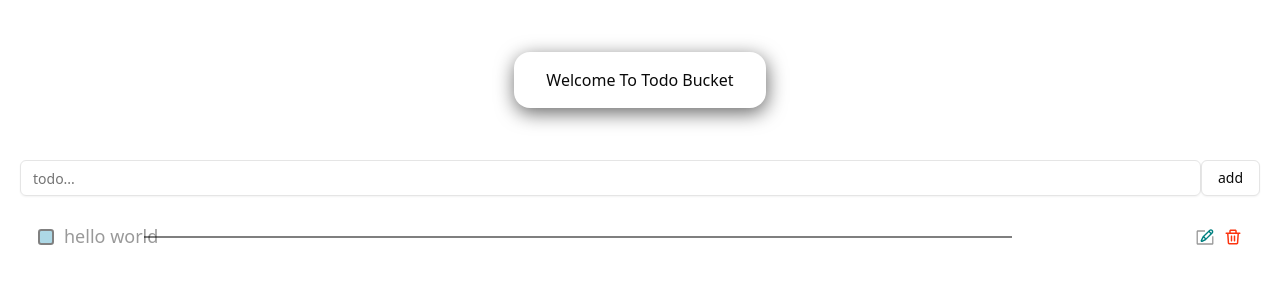
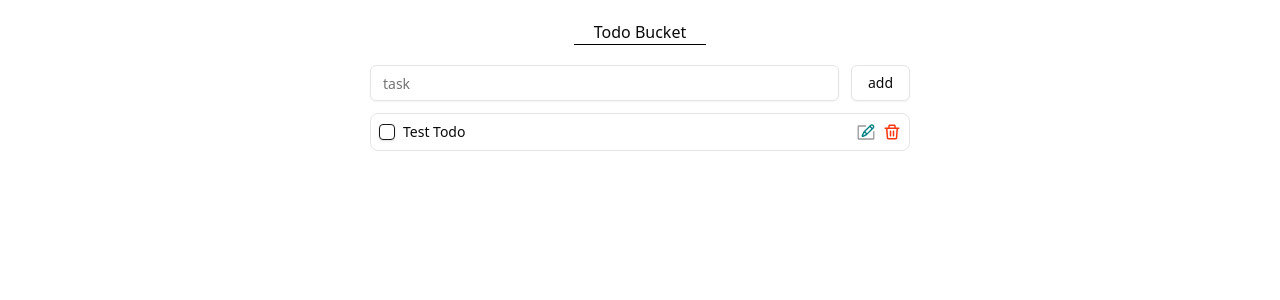
Before and after one commit to codingdestro/TodoApp, a React (Vite) app: page / in a window 1280 px wide. Shown: the top 300 px of the page. Built offline with nearby package versions, Linux system fonts and the light colour scheme.

Commit message:
update - Todo list

```diff
--- a/src/App.tsx
+++ b/src/App.tsx
@@ -1,5 +1,4 @@
 import Todo from "./components/Todo";
-import Header from "./components/Header";
 import TodoList from "./components/TodoList";
 import todoType from "./app.ts";
 import { useState } from "react";
@@ -11,8 +10,8 @@ function App() {
   });
   const [todoList, setTodoList] = useState<todoType[]>([
     {
-      todo: "hello world",
-      done: true,
+      todo: "Test Todo",
+      done: false,
     },
   ]);
   const addTodo = (todo: string) => {
@@ -43,8 +42,11 @@ function App() {
   };
 
   return (
-    <div className="px-5">
-      <Header />
+    <div className="p-5 flex gap-5 flex-col items-center">
+      <div className="border-b border-black px-5">
+        Todo Bucket
+      </div>
+      <div className="flex flex-col gap-3 w-[380px] sm:w-[400px] md:w-[540px]">
         <Todo
           edit={editTodo}
           editTodo={edit}
@@ -60,6 +62,7 @@ function App() {
           setTodo={setTodo}
         />
       </div>
+    </div>
   );
 }
 
--- a/src/components/Header.tsx
+++ b/src/components/Header.tsx
@@ -1,26 +1,9 @@
-import { styled } from "@stitches/react";
-const Container = styled("div", {
-  display: "flex",
-  justifyContent: "center",
-  alignItems: "center",
-  minHeight: "10em",
-  "& h2": {
-    background: "white",
-    borderRadius: "1rem",
-    padding: "1rem 2em",
-    textTransform: "capitalize",
-    boxShadow: "1px 5px 19px rgba(0,0,0,.6)",
-    textAlign: "center",
-    wordWrap: "break-word",
-  },
-});
-
 const Header = () => {
   return (
     <>
-      <Container>
+      <div>
         <h2>welcome to todo bucket</h2>
-      </Container>
+      </div>
     </>
   );
 };
--- a/src/components/Todo.tsx
+++ b/src/components/Todo.tsx
@@ -1,5 +1,4 @@
 import { useRef } from "react";
-import { Container,  } from "../styles/todoStyle";
 import { Button } from "./ui/button";
 import { Input } from "./ui/input";
 
@@ -25,11 +24,11 @@ const Todo = ({ addTodo, edit, editTodo, todo, setTodo }: Props) => {
     inputRef.current?.focus();
   };
   return (
-    <Container>
+    <div className="flex gap-3 w-[380px] sm:w-[400px] md:w-[540px]">
       <Input
         ref={inputRef}
         type="text"
-        placeholder="todo..."
+        placeholder="task"
         value={todo}
         onKeyDown={(e) => {
           if (e.key === "Enter") addTodoHandle();
@@ -39,7 +38,7 @@ const Todo = ({ addTodo, edit, editTodo, todo, setTodo }: Props) => {
         }}
       />
       <Button variant={'outline'} onClick={addTodoHandle}>add</Button>
-    </Container>
+    </div>
   );
 };
 export default Todo;
--- a/src/components/TodoList.tsx
+++ b/src/components/TodoList.tsx
@@ -1,12 +1,5 @@
 import { Dispatch, SetStateAction } from "react";
-import {
-  Container,
-  TodoBox,
-  Card,
-  CheckBox,
-  UpdateButton,
-  BoxContainer,
-} from "../styles/todosStyle";
+import { Checkbox } from "./ui/checkbox";
 
 type todoType = { todo: string; done: boolean };
 
@@ -25,36 +18,40 @@ const TodoList = ({
   edit,
 }: Props) => {
   return (
-    <Container>
+    <div className="p-2 border rounded-lg flex flex-col gap-3">
       {todos.length > 0
         ? todos.map((__, idx: number) => {
             return (
-              <TodoBox key={idx} className={`${todos[idx].done ? "done" : ""}`}>
-                <BoxContainer onClick={() => markComplete(idx)}>
-                  <CheckBox className={`${todos[idx].done ? "done" : ""}`} />
-                  <Card>{todos[idx].todo}</Card>
-                </BoxContainer>
-                <BoxContainer>
-                  <UpdateButton
+              <div key={idx}
+              className={`flex justify-between transition duration-500 ${todos[idx].done ? "text-zinc-300" : ""}`}>
+                <div className="flex gap-2 items-center w-full" >
+                  <Checkbox id={`${idx}`} checked={todos[idx].done}  onClick={() => markComplete(idx)}/>
+                  <label htmlFor={`${idx}`} className="text-sm w-full">{todos[idx].todo}</label>
+                </div>
+                <div className="flex gap-2 items-center pl-2 ">
+                  <div
                     style={{ backgroundImage: "url('/assets/edit.svg')" }}
-                    className="edit"
+                    className="edit w-[18px] h-[18px] bg-cover cursor-pointer"
                     onClick={() => {
                       setTodo(todos[idx].todo);
                       edit({ edit: true, idx: idx });
                     }}
                   />
-                  <UpdateButton
+                  <div
+                    className="edit w-[18px] h-[18px] bg-cover cursor-pointer"
                     style={{ backgroundImage: "url('/assets/del.svg')" }}
                     onClick={() => {
                       deleteTodo(idx);
                     }}
                   />
-                </BoxContainer>
-              </TodoBox>
+                </div>
+              </div>
             );
           })
-        : null}
-    </Container>
+        : <div className="text-center text-rose-500">
+          No todos
+          </div>}
+    </div>
   );
 };
 
```
Lines whose indentation alone changed are shown as unchanged.
